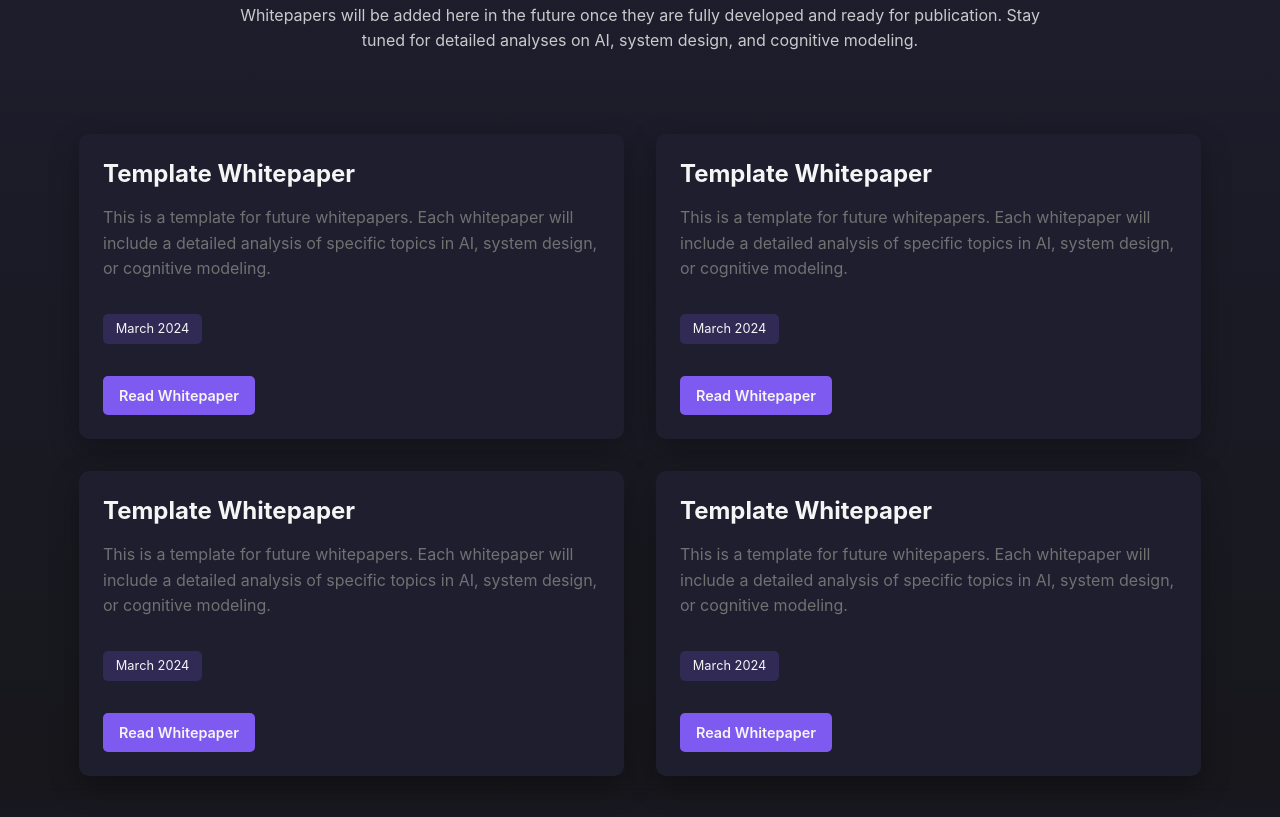
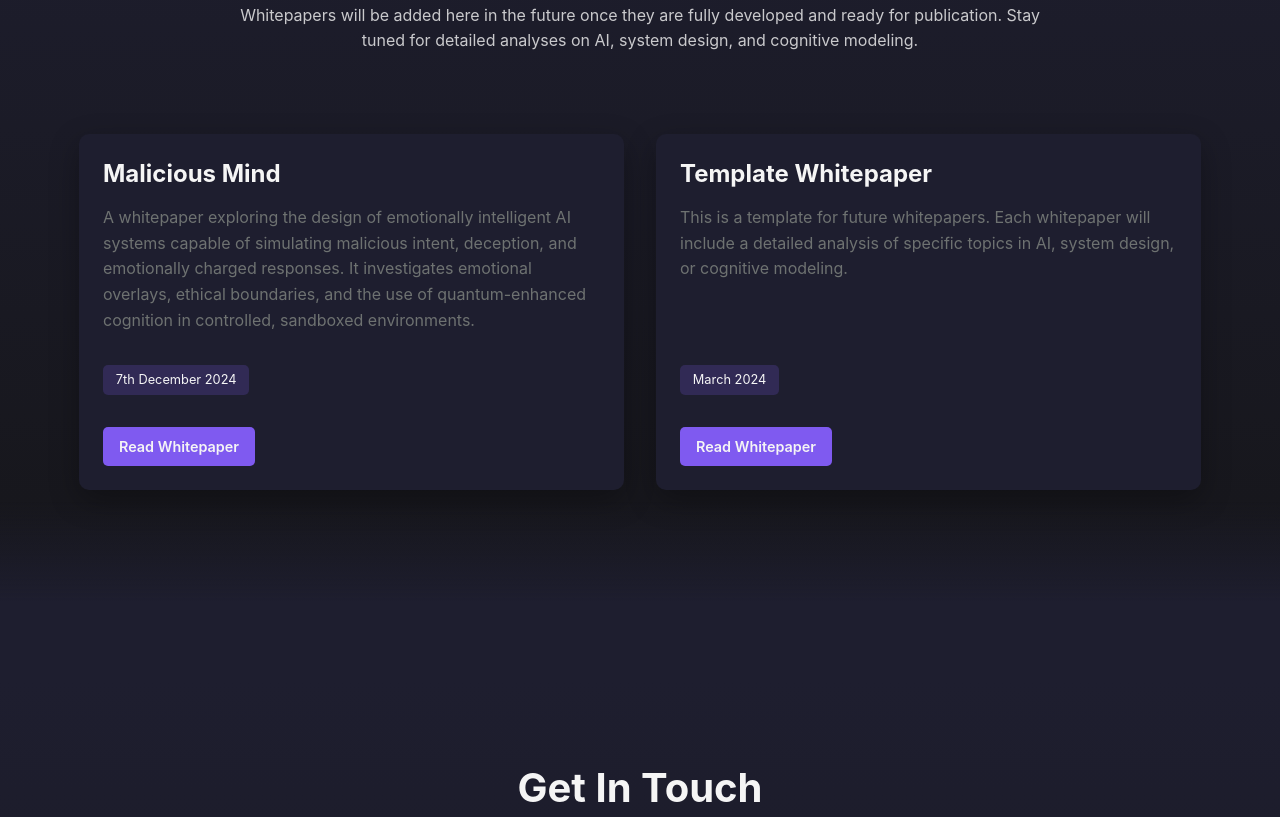
Before and after one commit to miki-przygoda/miki-przygoda.github.io, a plain HTML site: page index.html in a window 1280 px wide. Shown: the part 3517-4334 px from the top of the page. Drawn offline with nearby package versions, Linux system fonts and the light colour scheme.

Commit message:
draf1 of pdf + copyright

```diff
--- a/index.html
+++ b/index.html
@@ -162,7 +162,9 @@
                     </div>
                 </div>
                 <div class="footer-text">
-                    <p>Nothing to see here.</p>
+                    <p><strong>© 2025 Mikolaj Mikuliszyn. Some rights reserved.</strong><p>
+                    <p> Work licensed under:</p>
+                    <p><a href="https://creativecommons.org/licenses/by-nc-nd/4.0/" style="color: var(--secondary-color);">Creative Commons Attribution-NonCommercial-NoDerivatives 4.0 International License</a></p>
                 </div>
             </div>
         </section>
@@ -241,10 +243,10 @@
         // Whitepaper Data
         const whitepapers = [
             {
-                title: "Template Whitepaper",
-                description: "This is a template for future whitepapers. Each whitepaper will include a detailed analysis of specific topics in AI, system design, or cognitive modeling.",
-                link: "error.html",
-                date: "March 2024"
+                title: "Malicious Mind",
+                description: "A whitepaper exploring the design of emotionally intelligent AI systems capable of simulating malicious intent, deception, and emotionally charged responses. It investigates emotional overlays, ethical boundaries, and the use of quantum-enhanced cognition in controlled, sandboxed environments.",
+                link: "assets/papers/MaliciousMind.pdf",
+                date: "7th December 2024"
             },
             {
                 title: "Template Whitepaper",
@@ -252,18 +254,7 @@
                 link: "error.html",
                 date: "March 2024"
             },
-            {
-                title: "Template Whitepaper",
-                description: "This is a template for future whitepapers. Each whitepaper will include a detailed analysis of specific topics in AI, system design, or cognitive modeling.",
-                link: "error.html",
-                date: "March 2024"
-            },
-            {
-                title: "Template Whitepaper",
-                description: "This is a template for future whitepapers. Each whitepaper will include a detailed analysis of specific topics in AI, system design, or cognitive modeling.",
-                link: "error.html",
-                date: "March 2024"
-            },
+
         ];
 
         // Function to create whitepaper cards
```
Also changed, not shown: 2 other files.
